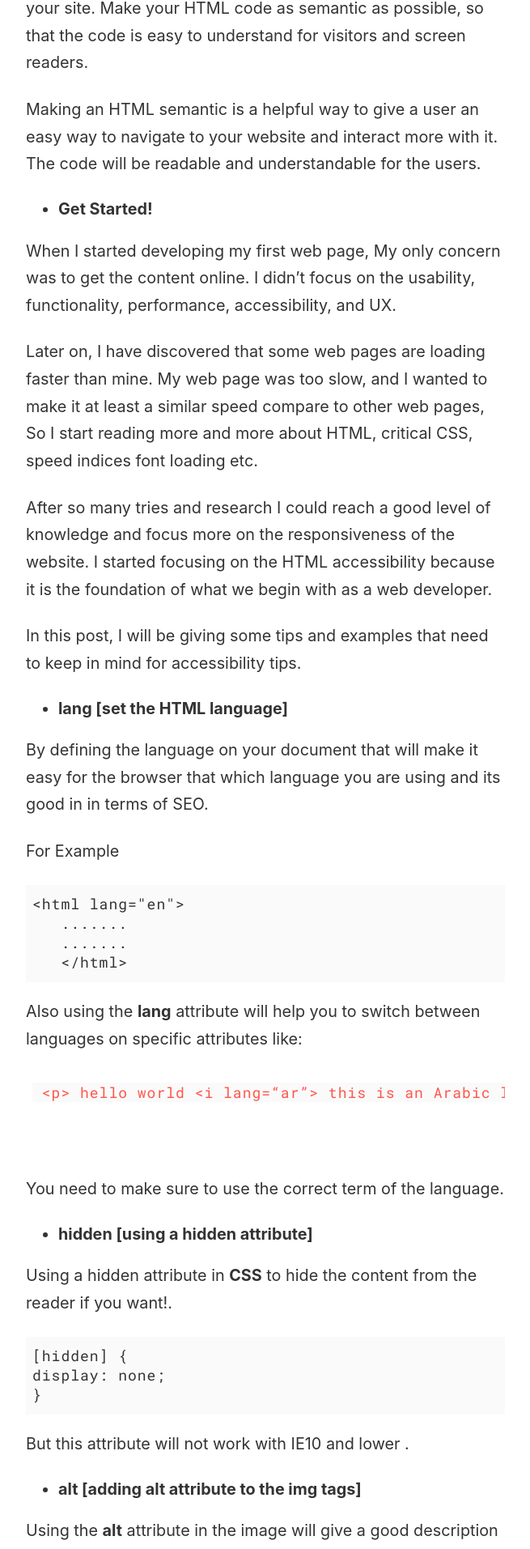
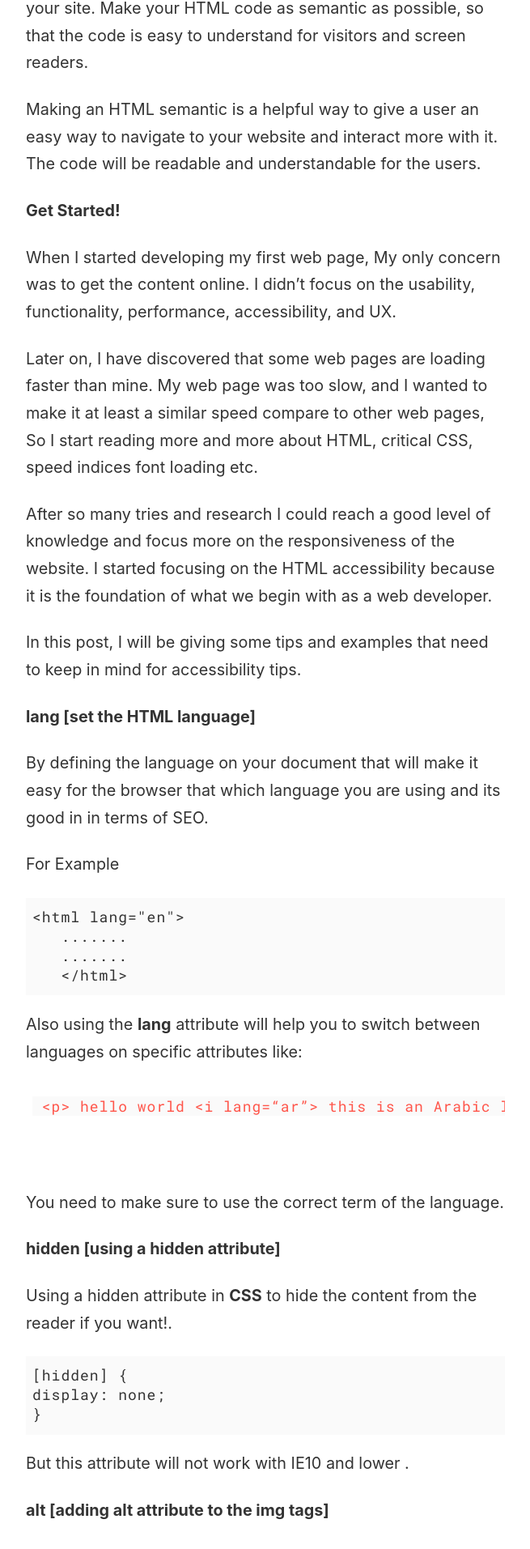
Before and after one commit to haithamq/haithamq.github.io, a Jekyll site: the page built from blog/_posts/2018-05-13-HTML-Accessibility-Get-Started-Now.md, in a window 1280 px wide. Shown: the part 338-2251 px from the top of the page at 81% size, without its empty margins (312-967 px from the left). Built offline with Jekyll 4.4.1, drawn with Linux system fonts in a browser that asks for light colours; comment, search, counter and statistics services are not loaded.

````diff
--- a/blog/_posts/2018-05-13-HTML-Accessibility-Get-Started-Now.md
+++ b/blog/_posts/2018-05-13-HTML-Accessibility-Get-Started-Now.md
@@ -9,7 +9,7 @@ Providing the user a good way to navigate and interact with your site. Make your
 Making an HTML semantic is a helpful way to give a user an easy way to navigate to your website and interact more with it. The code will be readable and understandable for the users.
 
 
-* **Get Started!**
+**Get Started!**
 
 When I started developing my first web page, My only concern was to get the content online. I didn’t focus on the usability, functionality, performance, accessibility, and UX.
 
@@ -22,7 +22,7 @@ When I started developing my first web page, My only concern was to get the cont
  In this post, I will be giving some tips and examples that need to keep in mind for accessibility tips.
 
 
- * **lang [set the HTML language]**
+  **lang [set the HTML language]**
 
 By defining the language on your document that will make it easy for the browser that which language you are using and its good in in terms of SEO.
 
@@ -50,7 +50,7 @@ You need to make sure to use the correct term of the language.
 
 
 
-* **hidden [using a hidden attribute]**
+ **hidden [using a hidden attribute]**
 
 
 Using a hidden attribute in **CSS** to hide the content from the reader if you want!.
@@ -66,7 +66,7 @@ But this attribute will not work with IE10 and lower .
 
 
 
-* **alt [adding alt attribute to the img tags]**
+ **alt [adding alt attribute to the img tags]**
 
 
  Using the **alt** attribute in the image will give a good description of it and will help the SEO especially when its added as content.
@@ -92,7 +92,7 @@ So by setting this attribute to an empty string that indicates the image is not
 
 
 
- * **button [you need a button ? then use a button]**
+  **button [you need a button ? then use a button]**
 
 If you need to create a button in html you can use `<button >` Tag and do not use `<p>` tag.
 
@@ -102,7 +102,7 @@ If you need to create a button in html you can use `<button >` Tag and do not us
 
 ```
 
-**why should we use the button element?**
+* **why should we use the button element?**
 
 Using the button elements is good for
 
````
